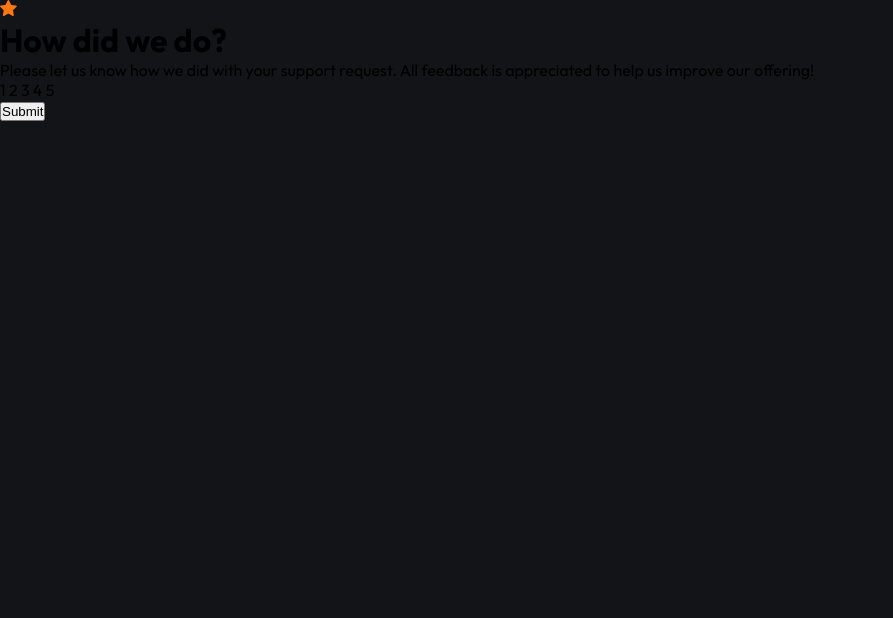
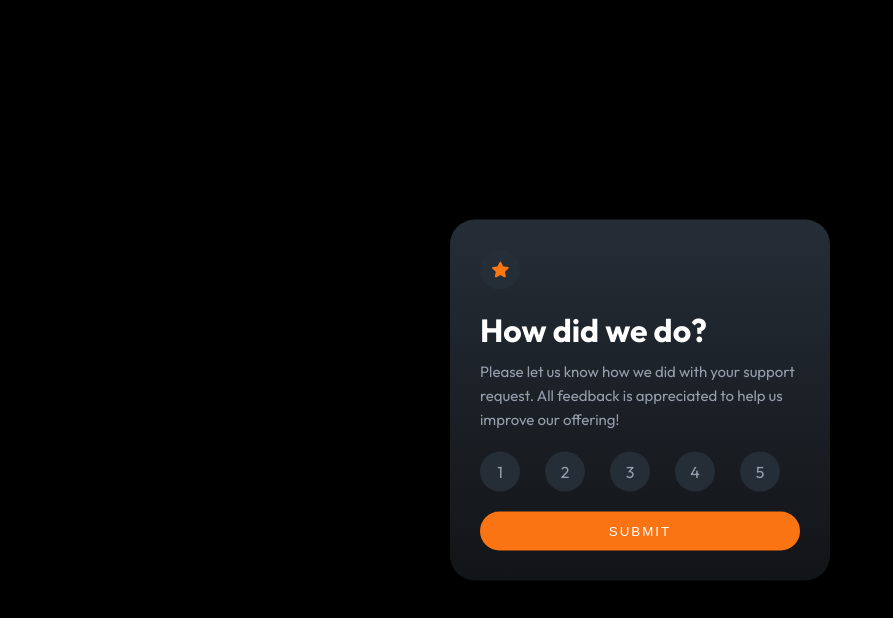
Before and after one commit to daniel-neyla/Rating-Component, a plain HTML site: page index.html in a window 1280 px wide. Shown: the whole page, without its empty margins (0-893 px from the left). Drawn offline with Linux system fonts and the light colour scheme.

Commit message:
Done the css for the submit component and done some changes to the html aswell

```diff
--- a/index.html
+++ b/index.html
@@ -24,7 +24,8 @@
     />
   </head>
   <body>
-    <div class="container">
+    <div class="rating-component">
+      <div class="icon-background">
         <svg
           width="17"
           height="16"
@@ -36,17 +37,28 @@
             fill="#FC7614"
           />
         </svg>
+      </div>
       <h1>How did we do?</h1>
       <p>
         Please let us know how we did with your support request. All feedback is
         appreciated to help us improve our offering!
       </p>
       <div class="ratings">
+        <div class="rating-background">
           <span class="rating" data-rating="1">1</span>
+        </div>
+        <div class="rating-background">
           <span class="rating" data-rating="2">2</span>
+        </div>
+        <div class="rating-background">
           <span class="rating" data-rating="3">3</span>
+        </div>
+        <div class="rating-background">
           <span class="rating" data-rating="4">4</span>
+        </div>
+        <div class="rating-background">
           <span class="rating" data-rating="5">5</span>
+        </div>
       </div>
       <button class="btn-submit">Submit</button>
     </div>
--- a/style.css
+++ b/style.css
@@ -13,7 +13,70 @@
 }
 
 body {
-  background-color: var(--very-dark-blue);
+  /* background-color: var(--very-dark-blue); */
+  background-color: black;
   font-family: "Hanken Grotesk", sans-serif;
   font-family: "Outfit", sans-serif;
+  height: 100vh;
 }
+
+.rating-component {
+  /* background-color: var(--very-dark-blue); */
+  background: linear-gradient(to top, var(--very-dark-blue), var(--dark-blue));
+  padding: 30px;
+  width: 320px;
+  margin-inline: auto;
+  border-radius: 25px;
+  position: relative;
+  top: 50%;
+  transform: translateY(-50%);
+}
+
+.icon-background {
+  margin-bottom: 20px;
+}
+
+.icon-background,
+.rating-background {
+  background-color: var(--dark-blue);
+  width: 40px;
+  height: 40px;
+  border-radius: 50%;
+  display: flex;
+  align-items: center;
+  justify-content: center;
+}
+
+h1 {
+  color: white;
+  margin-bottom: 10px;
+}
+
+p {
+  color: var(--light-grey);
+  font-size: 15px;
+  line-height: 1.6;
+  margin-bottom: 20px;
+}
+
+.ratings {
+  display: flex;
+  gap: 25px;
+  margin-bottom: 20px;
+}
+
+.rating {
+  display: inline-block;
+  color: var(--light-grey);
+}
+
+.btn-submit {
+  border: none;
+  background-color: var(--orange);
+  width: 100%;
+  color: #fff;
+  padding: 12px;
+  text-transform: uppercase;
+  letter-spacing: 2px;
+  border-radius: 25px;
+}
```
Lines whose indentation alone changed are shown as unchanged.
